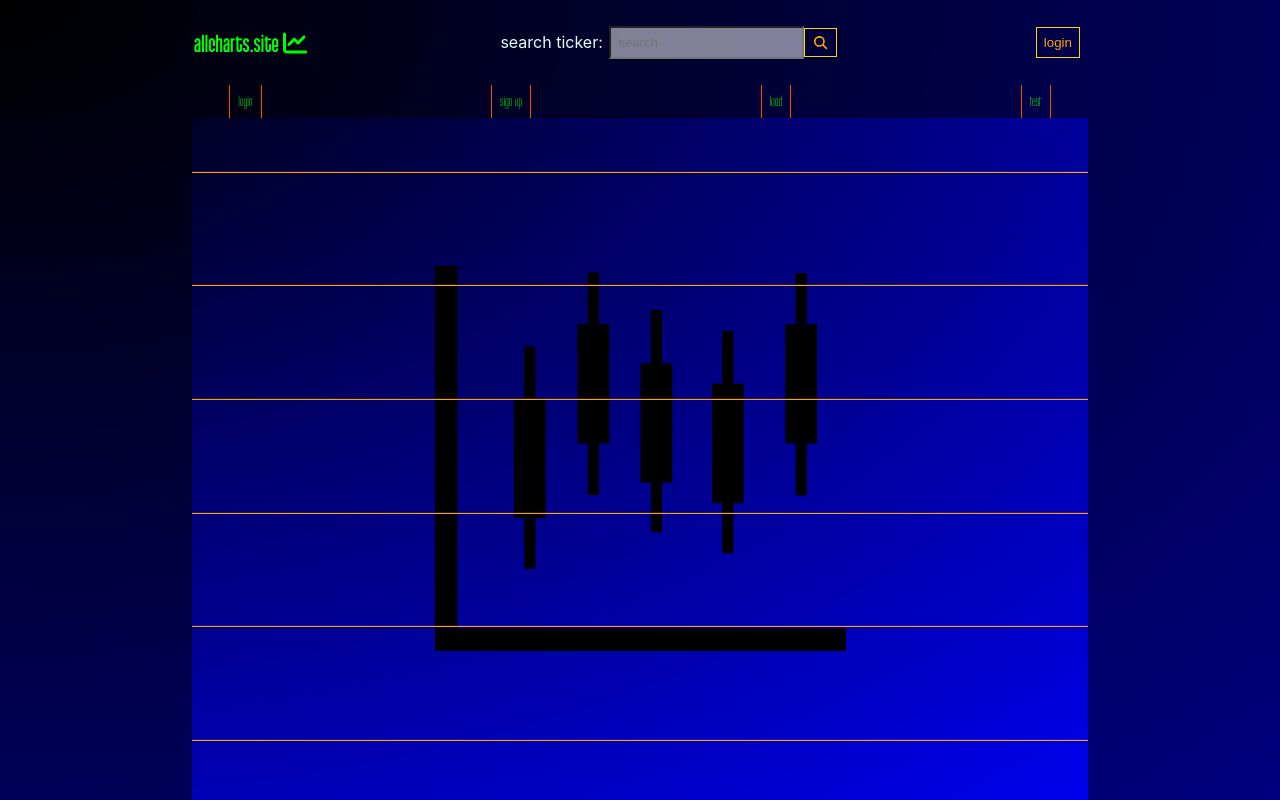
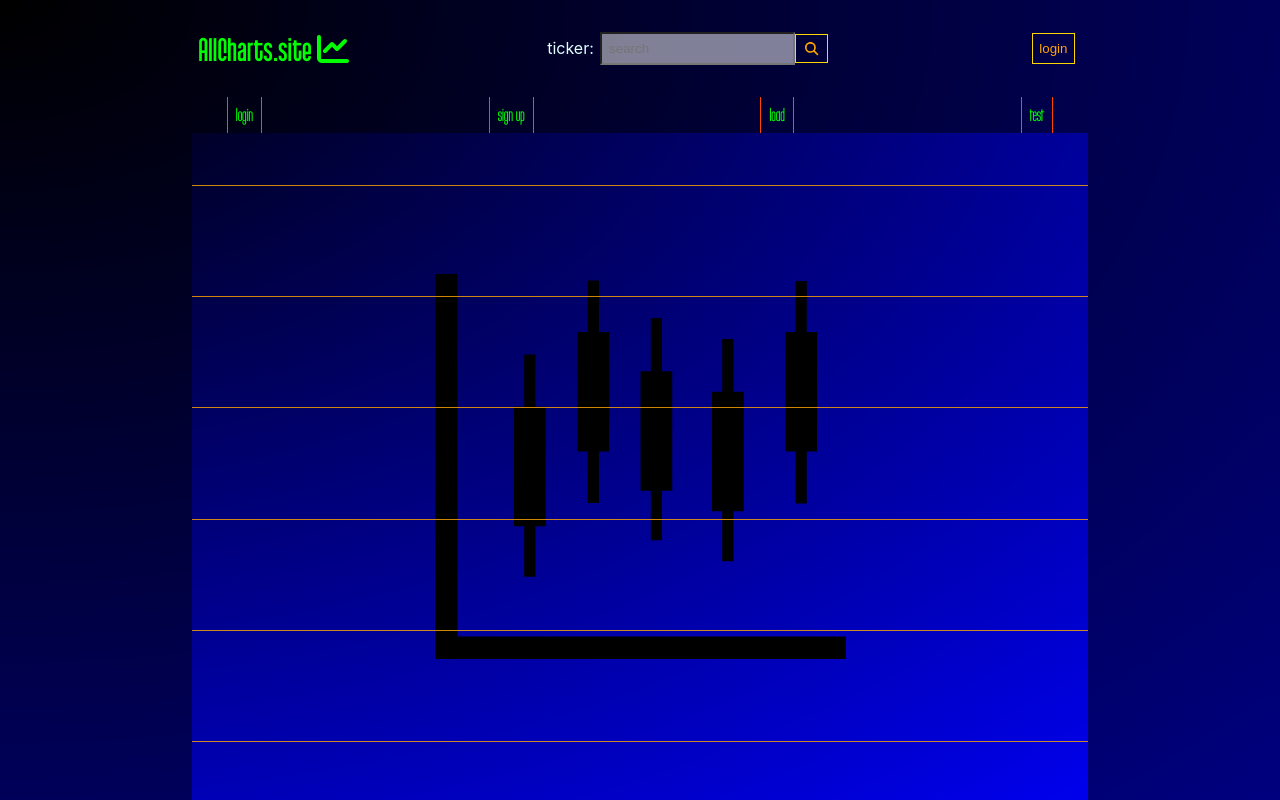
Before and after one commit to Jwatkins1138/charts-client, a React (Create React App) app: page / in a window 1280 px wide. Built offline with nearby package versions, Linux system fonts and the light colour scheme.

Commit message:
font fix

```diff
--- a/src/components/Header.js
+++ b/src/components/Header.js
@@ -12,11 +12,11 @@ const Header = () => {
   return (
     <header>
       <div className='head-title'>
-        <Link to='/'><h2>allcharts.site <FontAwesomeIcon icon={faChartLine} /></h2></Link>
+        <Link to='/'><h1>AllCharts.site <FontAwesomeIcon icon={faChartLine} /></h1></Link>
       </div>
       <div className='head-search'>
       <label htmlFor="search">
-        search ticker:
+        ticker:
       </label>
       <input
         type='text'
@@ -29,7 +29,7 @@ const Header = () => {
         <>
         {localStorage.token ? (
           <>
-          <span>logged in as: <i>{auth.email}</i></span>
+          <span>logged in as: <b>{auth.email}</b></span>
           <FontAwesomeIcon className="nav-icon" icon={faUser} />
           </>
         ) : (
--- a/src/components/SubHeader.js
+++ b/src/components/SubHeader.js
@@ -3,10 +3,10 @@ import { Link } from 'react-router-dom'
 const SubHeader = () => {
   return (
     <nav className='head-nav'>
-      <Link to='/login'><div className='nav-item'><h5>login</h5></div></Link>
-      <Link to='/signup'><div className='nav-item'><h5>sign up</h5></div></Link>
-      <Link to='/loading'><div className='nav-item'><h5>load</h5></div></Link>
-      <Link to='/test'><div className='nav-item'><h5>test</h5></div></Link>
+      <Link to='/login'><div className='nav-item'><h4>login</h4></div></Link>
+      <Link to='/signup'><div className='nav-item'><h4>sign up</h4></div></Link>
+      <Link to='/loading'><div className='nav-item'><h4>load</h4></div></Link>
+      <Link to='/test'><div className='nav-item'><h4>test</h4></div></Link>
     </nav>
   )
 }
--- a/src/index.css
+++ b/src/index.css
@@ -31,14 +31,14 @@ code {
 
 @font-face {
   font-family: 'q';
-  src: url('./assets/qhyts___.ttf'), format('truetype');
+  src: url('./assets/qhyts___.ttf') format('truetype');
   font-weight: 600;
   font-style: normal;
 }
 
 @font-face {
   font-family: 'lab';
-  src: url('./assets/LABTSEC_.ttf'), format('truetype');
+  src: url('./assets/LABTSECB.ttf') format('truetype');
   font-weight: 600;
   font-style: normal;
 }
@@ -61,6 +61,7 @@ h3 {
 
 h4 {
   font-family: 'lab';
+  margin: 0;
 }
 
 h5 {
```
